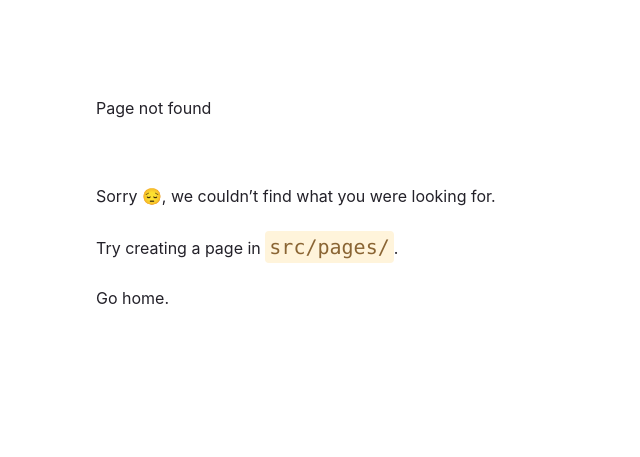
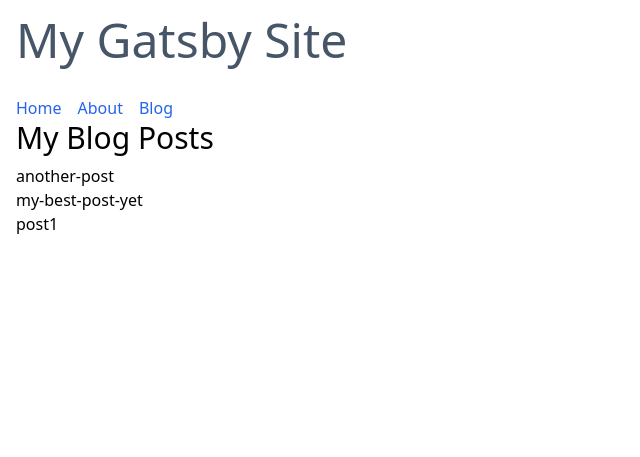
Before and after one commit to Unstriped/gatsby, a Gatsby site: page /blog in a window 1280 px wide. Before the commit this address had no page. Shown: the whole page, without its empty margins (0-640 px from the left). Built offline with nearby package versions, Linux system fonts and the light colour scheme; Gatsby itself is replaced by a stand-in of ours.

Commit message:
blog page

```diff
--- a/gatsby-config.ts
+++ b/gatsby-config.ts
@@ -9,7 +9,18 @@
   // If you use VSCode you can also use the GraphQL plugin
   // Learn more at: https://gatsby.dev/graphql-typegen
   graphqlTypegen: true,
-  plugins: ["gatsby-plugin-postcss"],
+  plugins: [
+    "gatsby-plugin-postcss",
+    "gatsby-plugin-image",
+    "gatsby-plugin-sharp",
+    {
+      resolve: "gatsby-source-filesystem",
+      options: {
+        name: `blog`,
+        path: `${__dirname}/blog`,
+      },
+    },
+  ],
 };
 
 export default config;
--- a/package.json
+++ b/package.json
@@ -18,7 +18,10 @@
   "dependencies": {
     "autoprefixer": "^10.4.15",
     "gatsby": "^5.12.1",
+    "gatsby-plugin-image": "^3.12.0",
     "gatsby-plugin-postcss": "^6.12.0",
+    "gatsby-plugin-sharp": "^5.12.0",
+    "gatsby-source-filesystem": "^5.12.0",
     "postcss": "^8.4.28",
     "react": "^18.2.0",
     "react-dom": "^18.2.0",
--- a/src/pages/components/baseLink.tsx
+++ b/src/components/baseLink.tsx
@@ -3,14 +3,12 @@
 
 interface Props {
   label: string;
+  to: string;
 }
 
-const BaseLink: React.FC<Props> = ({ label }) => {
+const BaseLink: React.FC<Props> = ({ label, to }) => {
   return (
-    <Link
-      className="text-blue-600 visited:text-purple-600 capitalize"
-      to="/about"
-    >
+    <Link className="text-blue-600 visited:text-purple-600 capitalize" to={to}>
       {label}
     </Link>
   );
--- /dev/null
+++ b/src/components/baseSeo.tsx
@@ -0,0 +1,34 @@
+import React from "react";
+import { graphql, useStaticQuery } from "gatsby";
+
+interface Props {
+  title: string;
+}
+
+type site = {
+  site: {
+    siteMetadata: {
+      title: string;
+    };
+  };
+};
+
+const BaseSeo: React.FC<Props> = ({ title }) => {
+  const data: site = useStaticQuery(graphql`
+    query {
+      site {
+        siteMetadata {
+          title
+        }
+      }
+    }
+  `);
+
+  return (
+    <title>
+      {title} | {data.site.siteMetadata.title}
+    </title>
+  );
+};
+
+export default BaseSeo;
--- /dev/null
+++ b/src/components/layout.tsx
@@ -0,0 +1,55 @@
+import React, { ReactNode } from "react";
+import BaseLink from "./baseLink";
+import { useStaticQuery, graphql } from "gatsby";
+
+interface Props {
+  pageTitle: string;
+  children?: ReactNode;
+}
+
+type site = {
+  site: {
+    siteMetadata: {
+      title: string;
+    };
+  };
+};
+
+const Layout: React.FC<Props> = ({ pageTitle, children }) => {
+  const data: site = useStaticQuery(graphql`
+    query {
+      site {
+        siteMetadata {
+          title
+        }
+      }
+    }
+  `);
+
+  return (
+    <div className="p-4">
+      <header className="text-5xl mb-8 text-slate-600">
+        {data.site.siteMetadata.title}
+      </header>
+      <nav>
+        <ul className="flex gap-4">
+          <li>
+            <BaseLink label="home" to="/" />
+          </li>
+          <li>
+            <BaseLink label="about" to="/about" />
+          </li>
+          <li>
+            <BaseLink label="blog" to="/blog" />
+          </li>
+        </ul>
+      </nav>
+      <main>
+        <h1 className="text-3xl mb-2">{pageTitle}</h1>
+        {children}
+      </main>
+    </div>
+  );
+};
+
+export default Layout;
--- a/src/pages/about.tsx
+++ b/src/pages/about.tsx
@@ -1,6 +1,7 @@
 import React from "react";
-import { Link, type HeadFC, type PageProps } from "gatsby";
-import Layout from "./components/layout";
+import { type HeadFC, type PageProps } from "gatsby";
+import Layout from "../components/layout";
+import BaseSeo from "../components/baseSeo";
 
 const AboutPage: React.FC<PageProps> = () => {
   return (
@@ -10,11 +11,6 @@
   );
 };
 
-export const Head: HeadFC = () => (
-  <>
-    <title>About Me</title>
-    <meta name="description" content="There is no content really" />
-  </>
-);
+export const Head: HeadFC = () => <BaseSeo title="About" />;
 
 export default AboutPage;
--- /dev/null
+++ b/src/pages/blog.tsx
@@ -0,0 +1,36 @@
+import React from "react";
+import Layout from "../components/layout";
+import BaseSeo from "../components/baseSeo";
+import { HeadFC, PageProps, graphql } from "gatsby";
+
+type DataProps = {
+  allFile: {
+    nodes: { name: string }[];
+  };
+};
+
+const BlogPage: React.FC<PageProps<DataProps>> = ({ data }) => {
+  return (
+    <Layout pageTitle="My Blog Posts">
+      <ul>
+        {data.allFile.nodes.map((node) => (
+          <li key={node.name}>{node.name}</li>
+        ))}
+      </ul>
+    </Layout>
+  );
+};
+
+export const query = graphql`
+  query {
+    allFile {
+      nodes {
+        name
+      }
+    }
+  }
+`;
+
+export const Head: HeadFC = () => <BaseSeo title="My Blog Posts" />;
+
+export default BlogPage;
--- a/src/pages/components/layout.tsx
+++ /dev/null
@@ -1,30 +0,0 @@
-import React, { ReactNode } from "react";
-import BaseLink from "./baseLink";
-
-interface Props {
-  pageTitle: string;
-  children?: ReactNode;
-}
-
-const Layout: React.FC<Props> = ({ pageTitle, children }) => {
-  return (
-    <div className="p-4">
-      <nav>
-        <ul className="flex gap-4">
-          <li>
-            <BaseLink label="home" />
-          </li>
-          <li>
-            <BaseLink label="about" />
-          </li>
-        </ul>
-      </nav>
-      <main>
-        <h1 className="text-3xl">{pageTitle}</h1>
-        {children}
-      </main>
-    </div>
-  );
-};
-
-export default Layout;
--- a/src/pages/index.tsx
+++ b/src/pages/index.tsx
@@ -1,15 +1,21 @@
 import * as React from "react";
 import { type HeadFC, type PageProps } from "gatsby";
-import Layout from "./components/layout";
+import { StaticImage } from "gatsby-plugin-image";
+import Layout from "../components/layout";
+import BaseSeo from "../components/baseSeo";
 
 const IndexPage: React.FC<PageProps> = () => {
   return (
     <Layout pageTitle="Home Page">
       <p className="text-md">I'm making this following the Gatsby Tutorial</p>
+      <StaticImage
+        className="max-w-xs mt-8"
+        alt="Gatsby Logo"
+        src="../images/icon.png"
+      />
     </Layout>
   );
 };
 
-export const Head: HeadFC = () => <title>Home Page</title>;
-
+export const Head: HeadFC = () => <BaseSeo title="Home Page" />;
 export default IndexPage;
```
Also changed, not shown: blog/another-post.mdx (added), blog/my-best-post-yet.mdx (added), blog/post1.mdx (added), 1 other file.
